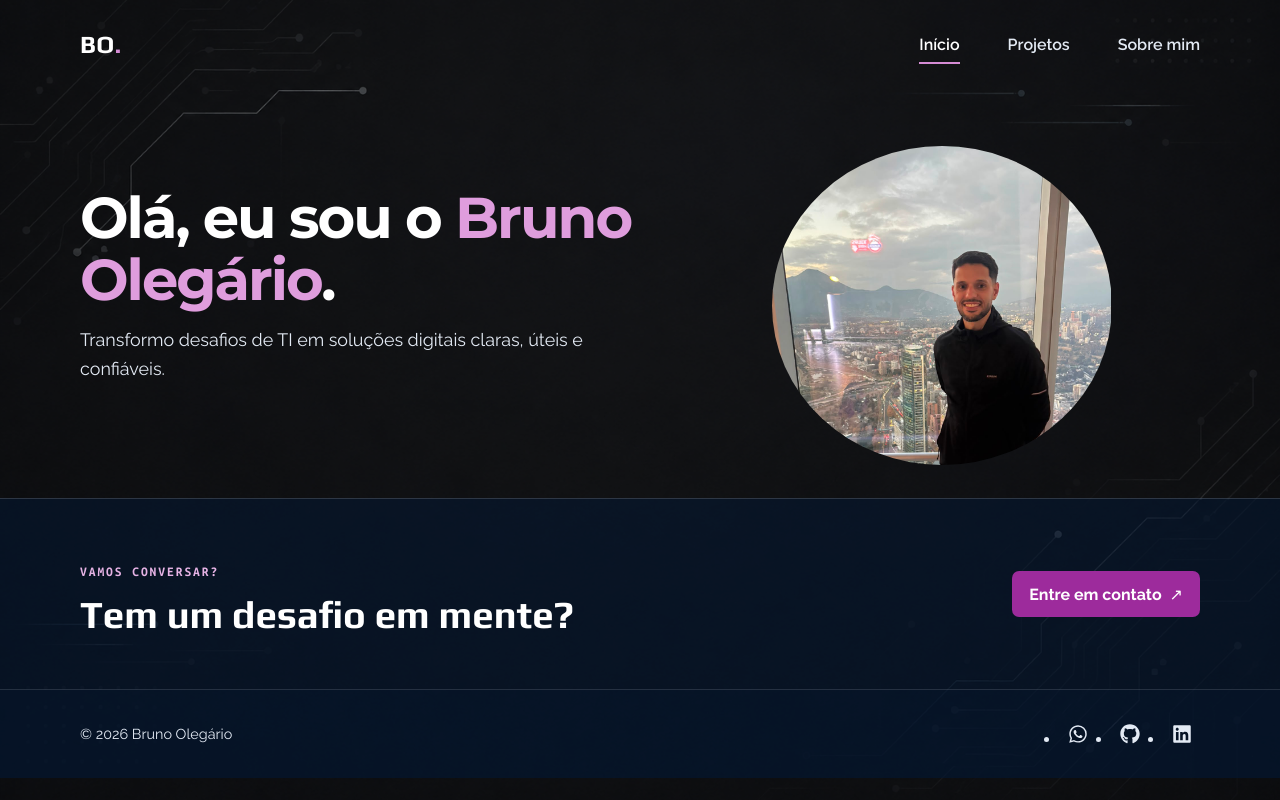
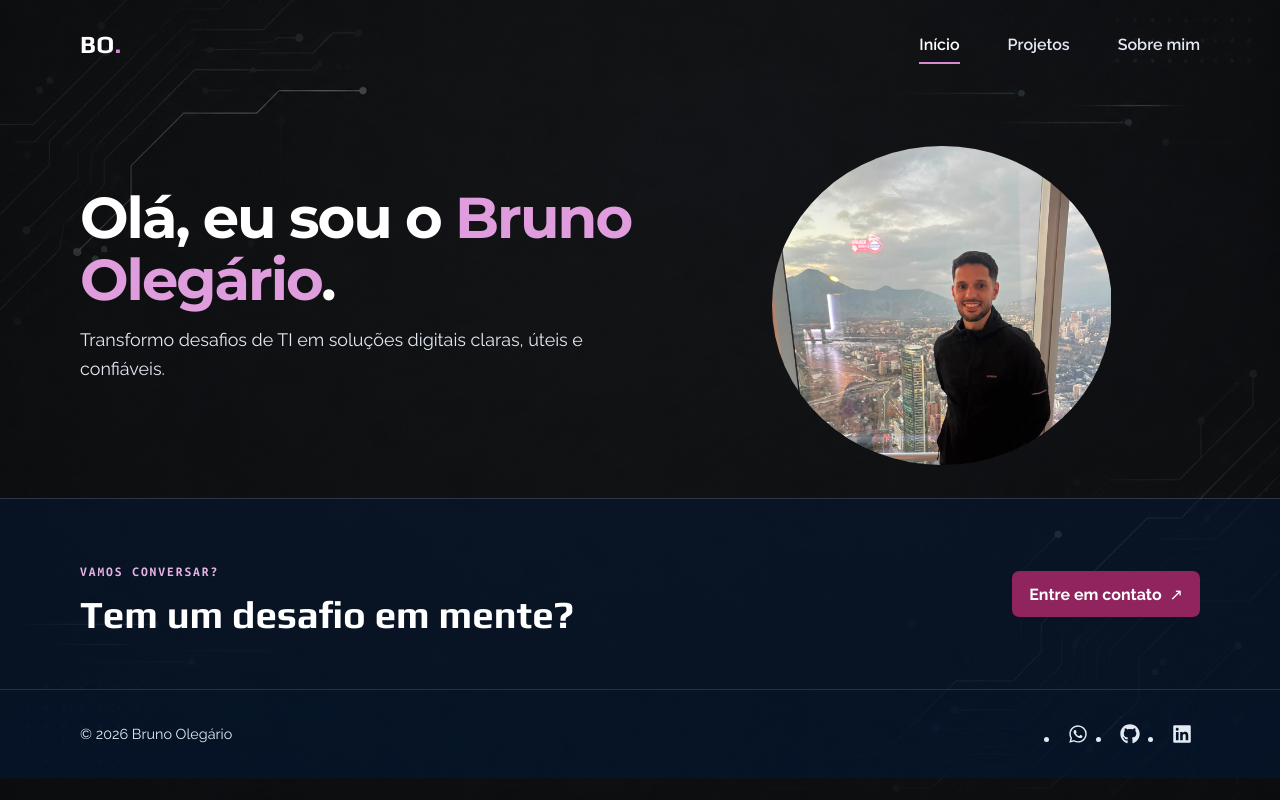
Before and after one commit to olegariobru/MyPort2, a React (Vite) app: page / in a window 1280 px wide. Built offline with nearby package versions, Linux system fonts and the light colour scheme; a web font is replaced by a local one.

Commit message:
style: define darker rose accent colors

```diff
--- a/src/index.css
+++ b/src/index.css
@@ -3,7 +3,8 @@
   color-scheme: dark;
   --azul-escuro: #041833;
   --azul-medio: #1875E8;
-  --roxo: #9d2b9c;
+  --roxo: #8f245f;
+  --rosa-texto: #d45cae;
   --branco: #fff;
   --texto-suave: #e3eaf4;
   --painel: rgba(4, 24, 51, 0.88);
```
